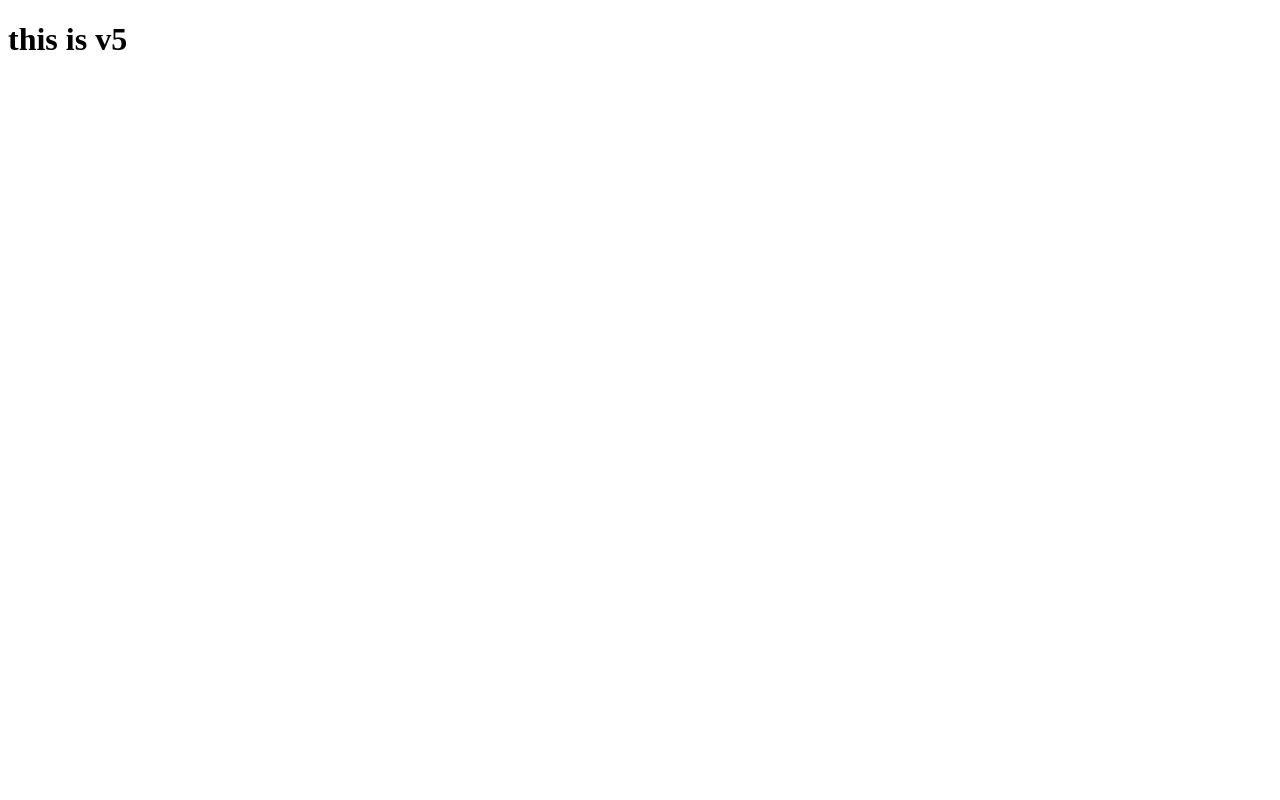
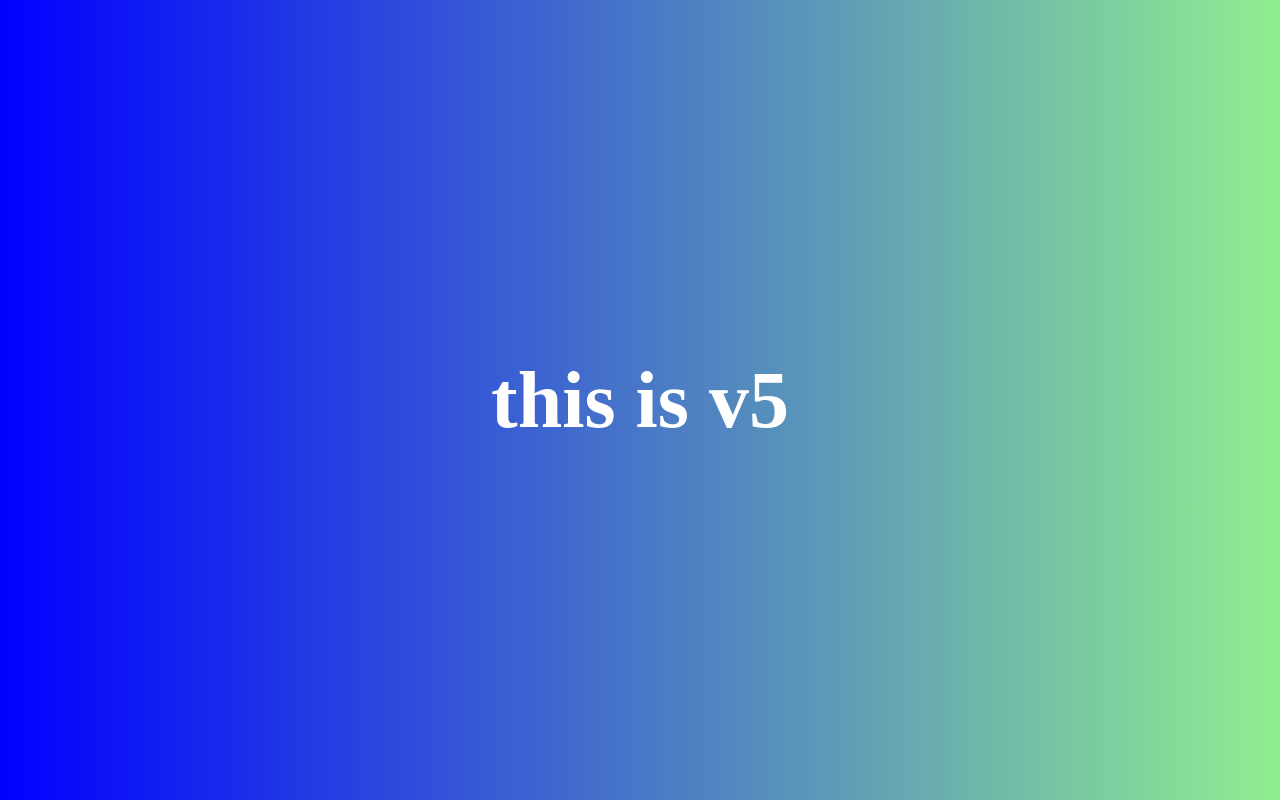
Before and after one commit to Priyam65/test1, a plain HTML site: page index.html in a window 1280 px wide. Drawn offline with Linux system fonts and the light colour scheme.

Commit message:
design added

```diff
--- a/index.html
+++ b/index.html
@@ -4,6 +4,7 @@
     <meta charset="UTF-8" />
     <meta name="viewport" content="width=device-width, initial-scale=1.0" />
     <title>Document</title>
+    <link rel="stylesheet" href="styles.css" />
   </head>
   <body>
     <h1>this is v5</h1>
--- /dev/null
+++ b/styles.css
@@ -0,0 +1,11 @@
+body {
+    background: linear-gradient(to right, blue, lightgreen);
+    color: white;
+    font-size: 40px;
+    padding: 0;
+    margin: 0;
+    display: flex;
+    justify-content: center;
+    align-items: center;
+    height: 100vh;
+}
```
